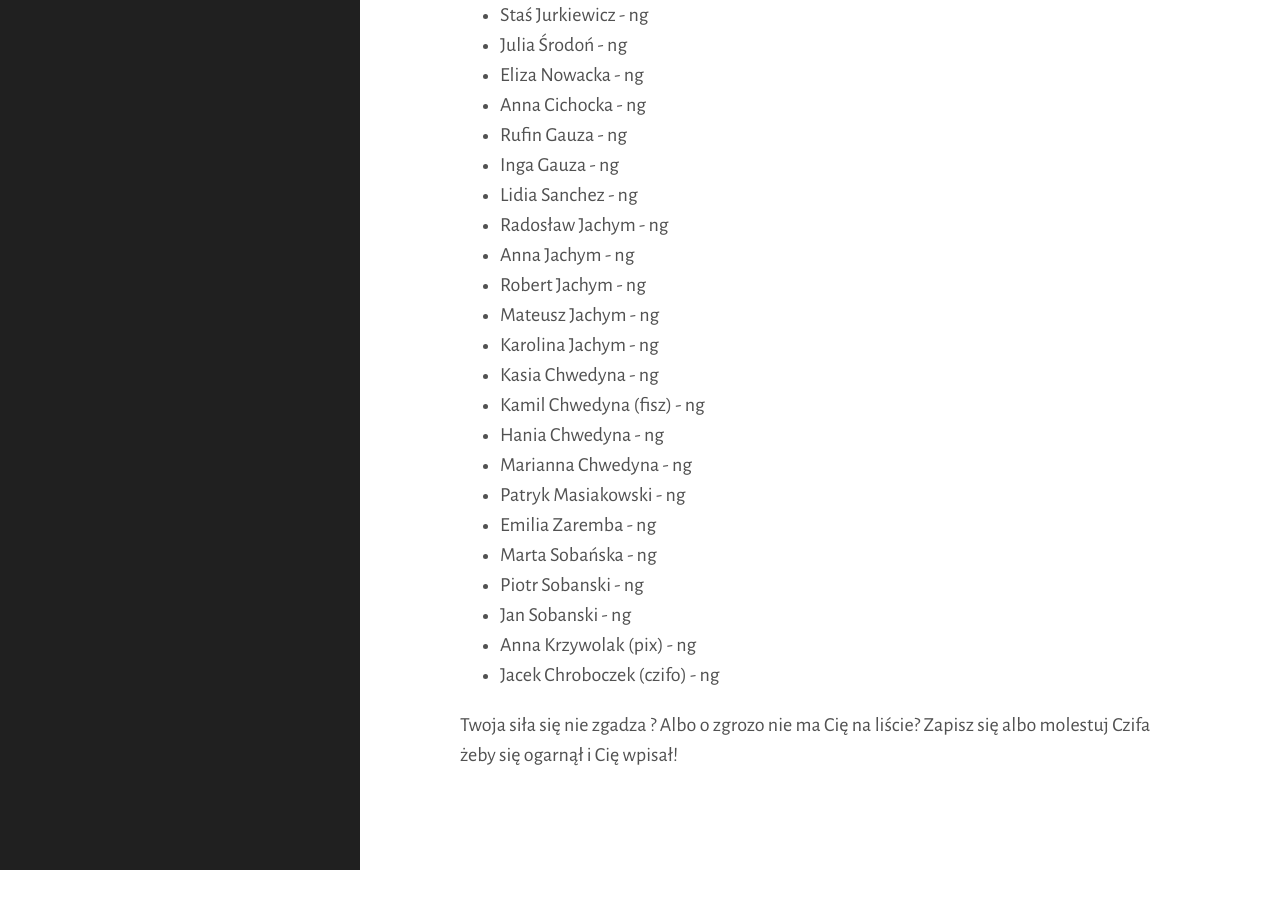
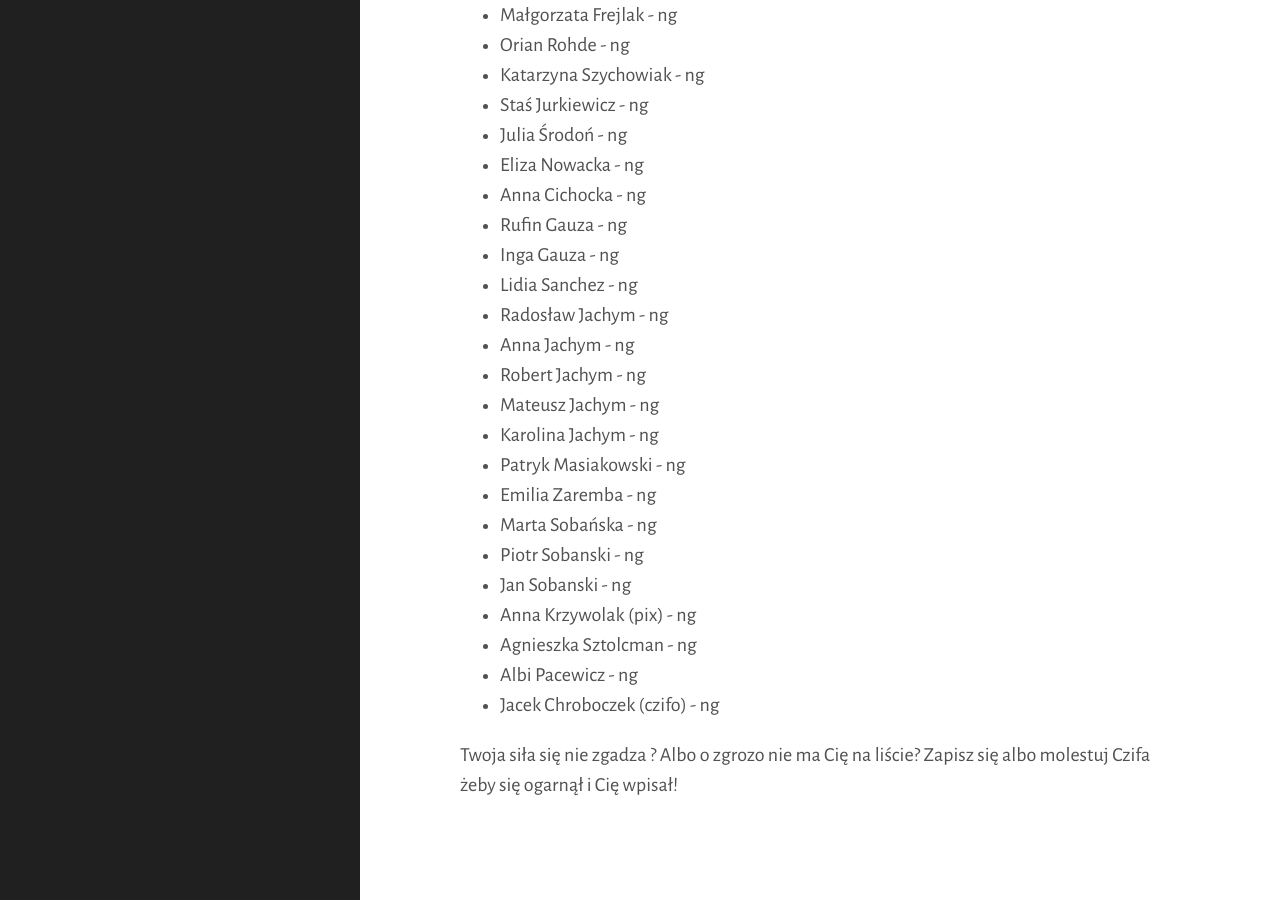
Before and after one commit to tasuki/lsg, a Jekyll site: the page built from zarejestrowani.md, in a window 1280 px wide and 900 px high, scrolled down 2950 px. Built offline with Jekyll 4.4.1, drawn with Linux system fonts in a browser that asks for light colours; nearby versions of some CDN libraries; before the commit the page ends 3820 px from its top, so only the background shows below that; some of the changed text lies outside the part shown.

Commit message:
Update zarejestrowani.md

```diff
--- a/zarejestrowani.md
+++ b/zarejestrowani.md
@@ -112,16 +115,14 @@ Zarejestrowani uczestnicy (mniej więcej wg siły):
 - Robert Jachym - ng
 - Mateusz Jachym - ng
 - Karolina Jachym - ng
-- Kasia Chwedyna - ng
-- Kamil Chwedyna (fisz) - ng
-- Hania Chwedyna - ng
-- Marianna Chwedyna - ng
 - Patryk Masiakowski - ng
 - Emilia Zaremba - ng
 - Marta Sobańska - ng
 - Piotr Sobanski - ng
 - Jan Sobanski - ng
 - Anna Krzywolak (pix) - ng
+- Agnieszka Sztolcman - ng
+- Albi Pacewicz - ng
 - Jacek Chroboczek (czifo) - ng
 
 
```
Also changed, not shown: other parts of zarejestrowani.md (+3 -0 lines).
